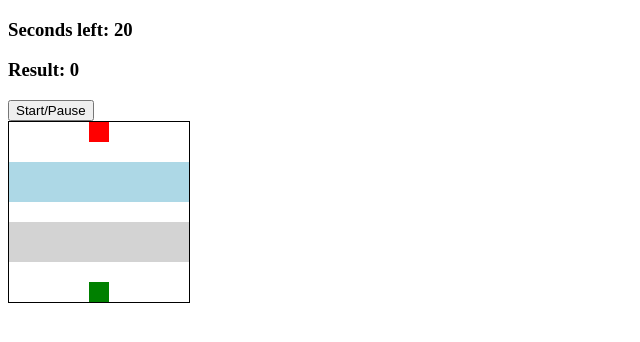
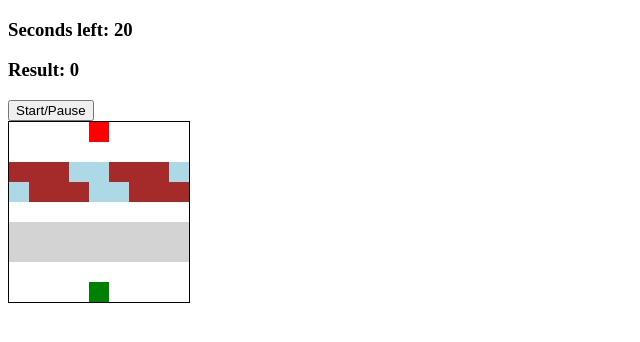
Before and after one commit to kogerhj/JS-games, a plain HTML site: page frogger/index.html in a window 1280 px wide. Shown: the whole page, without its empty margins (0-640 px from the left). Drawn offline with Linux system fonts and the light colour scheme.

Commit message:
Add classes to grid divs and style rules to create 'logs' on the river

```diff
--- a/frogger/index.html
+++ b/frogger/index.html
@@ -34,24 +34,24 @@
         <div></div>
         <div></div>
         <div></div>
-        <div class="logs-left"></div>
-        <div class="logs-left"></div>
-        <div class="logs-left"></div>
-        <div class="logs-left"></div>
-        <div class="logs-left"></div>
-        <div class="logs-left"></div>
-        <div class="logs-left"></div>
-        <div class="logs-left"></div>
-        <div class="logs-left"></div>
-        <div class="logs-right"></div>
-        <div class="logs-right"></div>
-        <div class="logs-right"></div>
-        <div class="logs-right"></div>
-        <div class="logs-right"></div>
-        <div class="logs-right"></div>
-        <div class="logs-right"></div>
-        <div class="logs-right"></div>
-        <div class="logs-right"></div>
+        <div class="logs-left l1"></div>
+        <div class="logs-left l2"></div>
+        <div class="logs-left l3"></div>
+        <div class="logs-left l4"></div>
+        <div class="logs-left l5"></div>
+        <div class="logs-left l1"></div>
+        <div class="logs-left l2"></div>
+        <div class="logs-left l3"></div>
+        <div class="logs-left l4"></div>
+        <div class="logs-right l5"></div>
+        <div class="logs-right l1"></div>
+        <div class="logs-right l2"></div>
+        <div class="logs-right l3"></div>
+        <div class="logs-right l4"></div>
+        <div class="logs-right l5"></div>
+        <div class="logs-right l1"></div>
+        <div class="logs-right l2"></div>
+        <div class="logs-right l3"></div>
         <div></div>
         <div></div>
         <div></div>
--- a/frogger/style.css
+++ b/frogger/style.css
@@ -24,9 +24,9 @@
     background-color: blue;
 }
 
-.logs-left, .logs-right {
+/* .logs-left, .logs-right {
     background-color: lightblue;
-}
+} */
 
 .car-left, .car-right {
     background-color: lightgray;
@@ -35,3 +35,11 @@
 .frog {
     background-color: green;
 }
+
+.l1, .l2, .l3 {
+    background: brown;
+}
+
+.l4, .l5 {
+    background-color: lightblue;
+}
```
